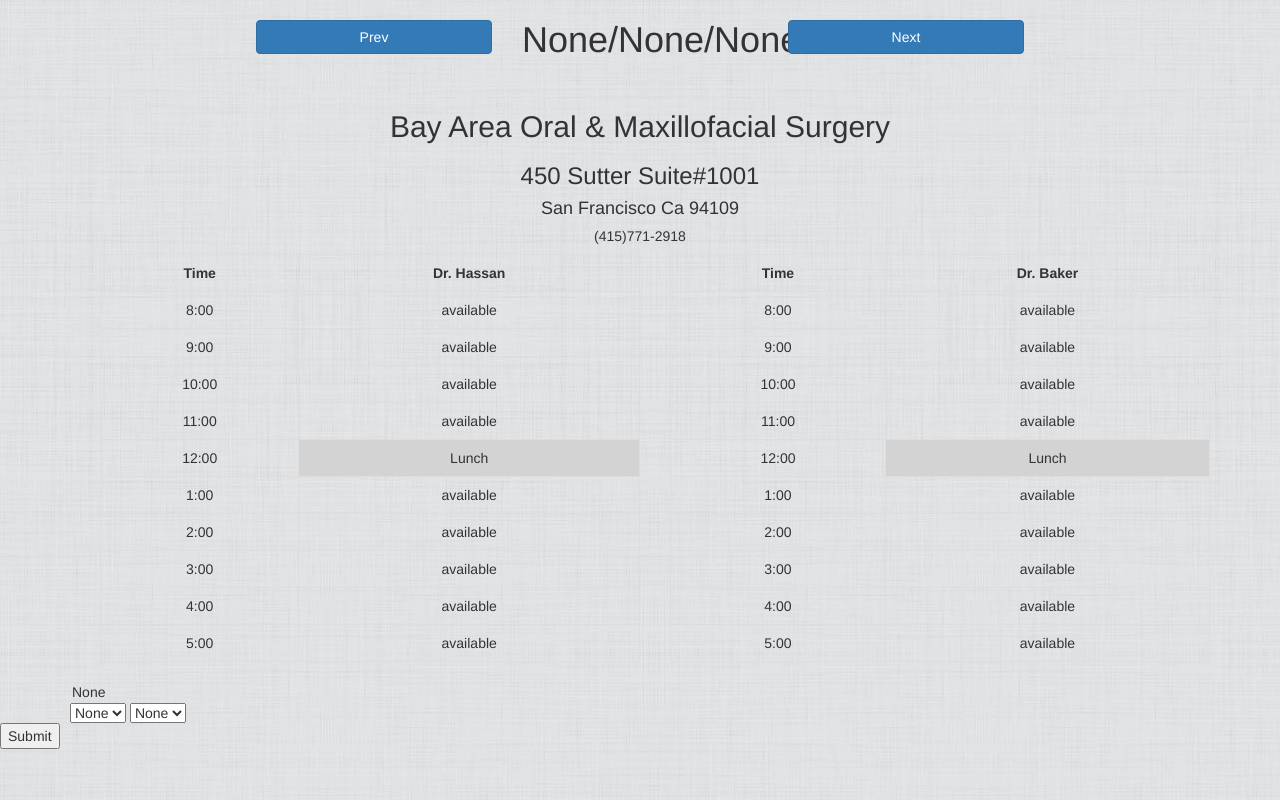
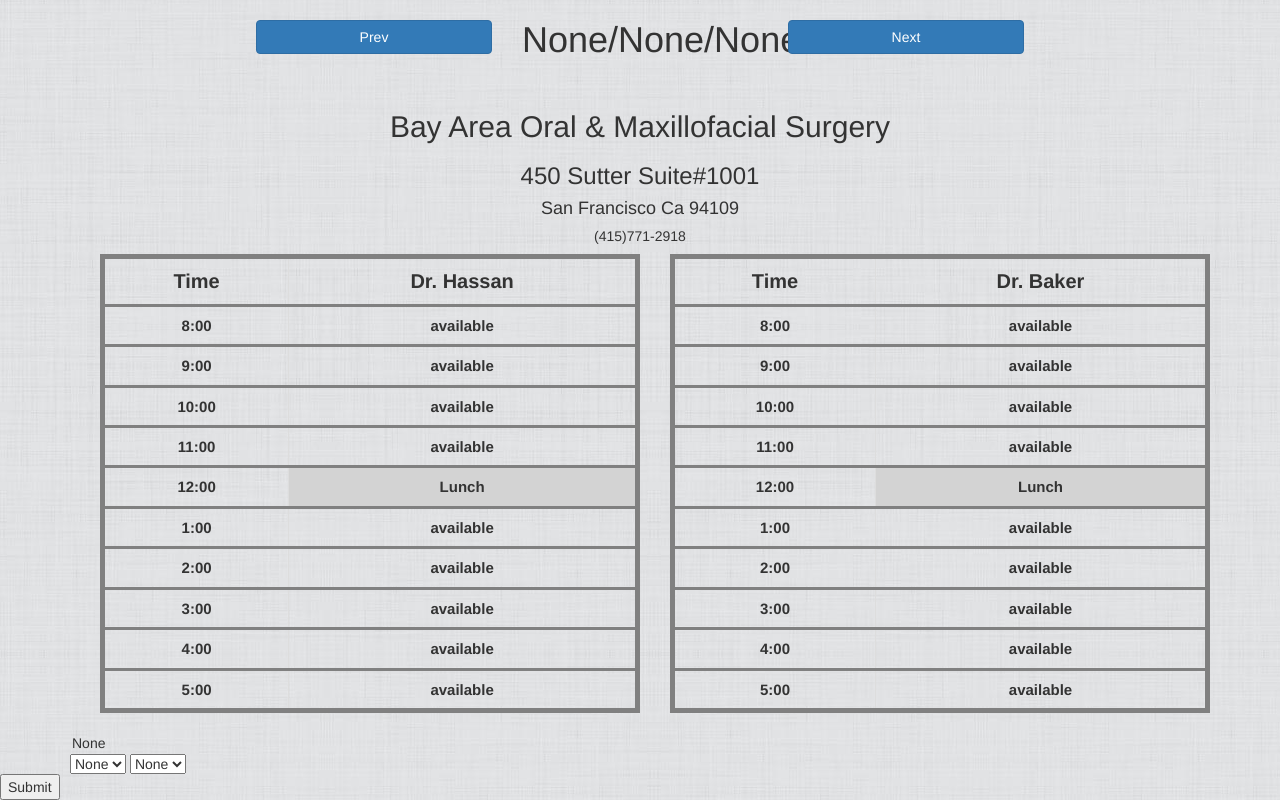
Before and after one commit to Rubamhassan/Appointment-App, a Flask app: page /appt_book in a window 1280 px wide. Run offline with Flask 2, Linux system fonts and the light colour scheme; data that the repository does not hold is empty; some libraries are stand-ins or nearby versions.

Commit message:
adjustments made to the table

```diff
--- a/templates/appt_book.html
+++ b/templates/appt_book.html
@@ -22,6 +22,21 @@
   <style>
     td,th {
       text-align:center;
+    }
+    .table {
+      border:5px solid gray;
+    }
+    tr, th, td {
+      border:3px solid gray;
+    }
+    td {
+      font-weight: bold;
+    }
+    th {
+      font-size:20px;
+    }
+    td {
+      font-size:15px
     }
   </style>
 {% endblock %}
@@ -48,7 +63,7 @@
   </div>
   <div class="container">
     <div class="col-md-6">
-      <table class="table table-bordered">
+      <table class="table table-bordered" class="border">
         <tr>
           <th>
           Time
@@ -101,7 +116,7 @@
       </table>
     </div>
     <div class="col-md-6">
-      <table class="table table-bordered">
+      <table class="table table-bordered" >
         <tr>
           <th>
           Time
```
